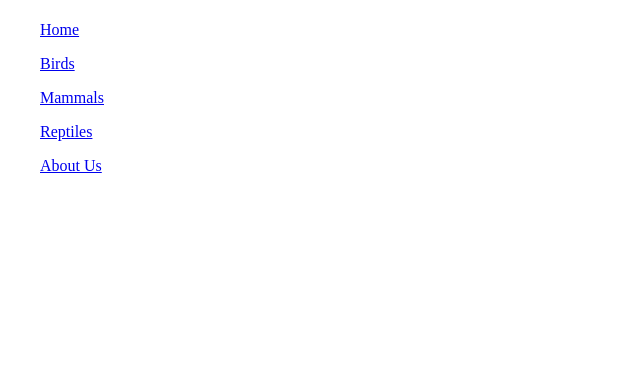
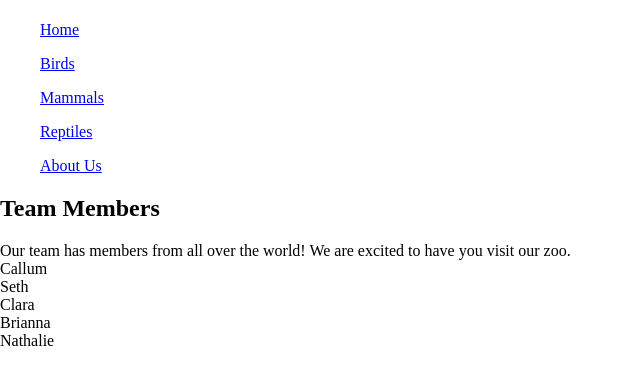
Before and after one commit to Callum-Jones230893/Group-zoo-assignment, a plain HTML site: page aboutUs.html in a window 1280 px wide. Shown: the whole page, without its empty margins (0-640 px from the left). Drawn offline with Linux system fonts and the light colour scheme.

Commit message:
added the sidebar functionality

```diff
--- a/aboutUs.html
+++ b/aboutUs.html
@@ -1,24 +1,37 @@
 <!DOCTYPE html>
 <html lang="en">
   <head>
-  <meta charset="UTF-8">
-  <meta name="viewport" content="width=device-width, initial-scale=1.0">
+    <meta charset="UTF-8" />
+    <meta name="viewport" content="width=device-width, initial-scale=1.0" />
     <title>About Us</title>
-  <link rel="stylesheet" href="./styles/style.css">
+    <link rel="stylesheet" href="./styles/style.css" />
+    <script src="./scripts/aboutUs.js" defer></script>
   </head>
   <body>
     <header class="header">
       <h1 class="header_title"></h1>
     </header>
     <nav class="navigation">
-    <ul class="nav_button"><a href="index.html">Home</a></ul>
-    <ul class="nav_button"><a href="birds.html">Birds</a></ul>
-    <ul class="nav_button"><a href="mammals.html">Mammals</a></ul>
-    <ul class="nav_button"><a href="reptiles.html">Reptiles</a></ul>
-    <ul class="nav_button"><a href="aboutUs.html">About Us</a></ul>
+      <ul class="nav_button">
+        <a href="index.html">Home</a>
+      </ul>
+      <ul class="nav_button">
+        <a href="birds.html">Birds</a>
+      </ul>
+      <ul class="nav_button">
+        <a href="mammals.html">Mammals</a>
+      </ul>
+      <ul class="nav_button">
+        <a href="reptiles.html">Reptiles</a>
+      </ul>
+      <ul class="nav_button">
+        <a href="aboutUs.html">About Us</a>
+      </ul>
     </nav>
     <main class="main_content">
-    <h2 class="subtitle"></h2> <!--add subtitle for description of page i.e mammals-->
+      <h2 class="subtitle"></h2><!--add subtitle for description of page i.e mammals-->
+      <div class="team_members"></div>
+      <div class="sidebar"></div>
     </main>
     <footer class="footer"></footer>
   </body>
--- /dev/null
+++ b/scripts/aboutUs.js
@@ -0,0 +1,62 @@
+////Constructor////
+
+function teamMate(first, last, country, description, pet) {
+  this.first = first
+  this.last = last
+  this.country = country
+  this.description = description
+  this.pet = pet
+}
+
+////Creating each member////
+let callum = new teamMate('Callum', 'Jones', 'Callum is from Australia', 'lorem ipsum', 'Callum has a pet crocodile whom he named "Rob" - after his favorite teacher.')
+let seth = new teamMate('Seth', 'Armistead', 'Seth is from USA', 'lorem ipsum', 'Seth has a cat')
+let clara = new teamMate('Clara', 'Swann', 'Clara is from Sweden.', 'lorem ipsum', 'Clara has a hamster')
+let brianna = new teamMate('Brianna', 'Swann', 'Brianna is from China', 'lorem ipsum', 'Brianna has a cat')
+let nathalie = new teamMate('Nathalie', 'Buss', 'Nathalie is from Sweden', 'lorem ipsum', 'Nathalie has a cat.')
+let defaultMessage = new teamMate('Team', 'Members', '', 'Our team has members from all over the world! We are excited to have you visit our zoo.', '')
+
+let teamMates = [callum, seth, clara, brianna, nathalie]
+
+////Functions////
+
+const setActiveMember = (member) => activeTeamMate = member
+
+const appendContainer = (member) => {
+  let textArea = document.querySelector('.main_content')
+  let subtitle = document.querySelector('.subtitle')
+  subtitle.textContent = `${member.first} ${member.last}`
+}
+
+const appendMember = (member) => {
+  let memberArea = document.querySelector('.team_members')
+  memberArea.innerHTML = ''
+  appendContainer(member)
+  let memberPairs = Object.entries(member)
+  for (let i = 2; i < memberPairs.length; i++) {
+    let memberData = document.createElement('div')
+    memberData.textContent = memberPairs[i][1]
+    memberData.className = memberPairs[i][0]
+    memberArea.appendChild(memberData)
+  }
+  listTeamMates(member)
+}
+
+const listTeamMates = (active = defaultMessage) => {
+  let sidebar = document.querySelector('.sidebar')
+  sidebar.innerHTML = ''
+  teamMates.forEach(member => {
+    let teamMate = document.createElement('div')
+    teamMate.textContent = member.first
+    teamMate.className = 'sidebarItem'
+    if (member === active){
+    teamMate.addEventListener('click', () => {setActiveMember(member), appendMember(defaultMessage)}, {once:true})
+    teamMate.className = 'sidebarItem active'
+    } else {
+    teamMate.addEventListener('click', () => {setActiveMember(member), appendMember(member)}, {once:true})
+    }
+    sidebar.appendChild(teamMate)
+  });
+}
+
+appendMember(defaultMessage)
```
Lines whose indentation alone changed are shown as unchanged.
